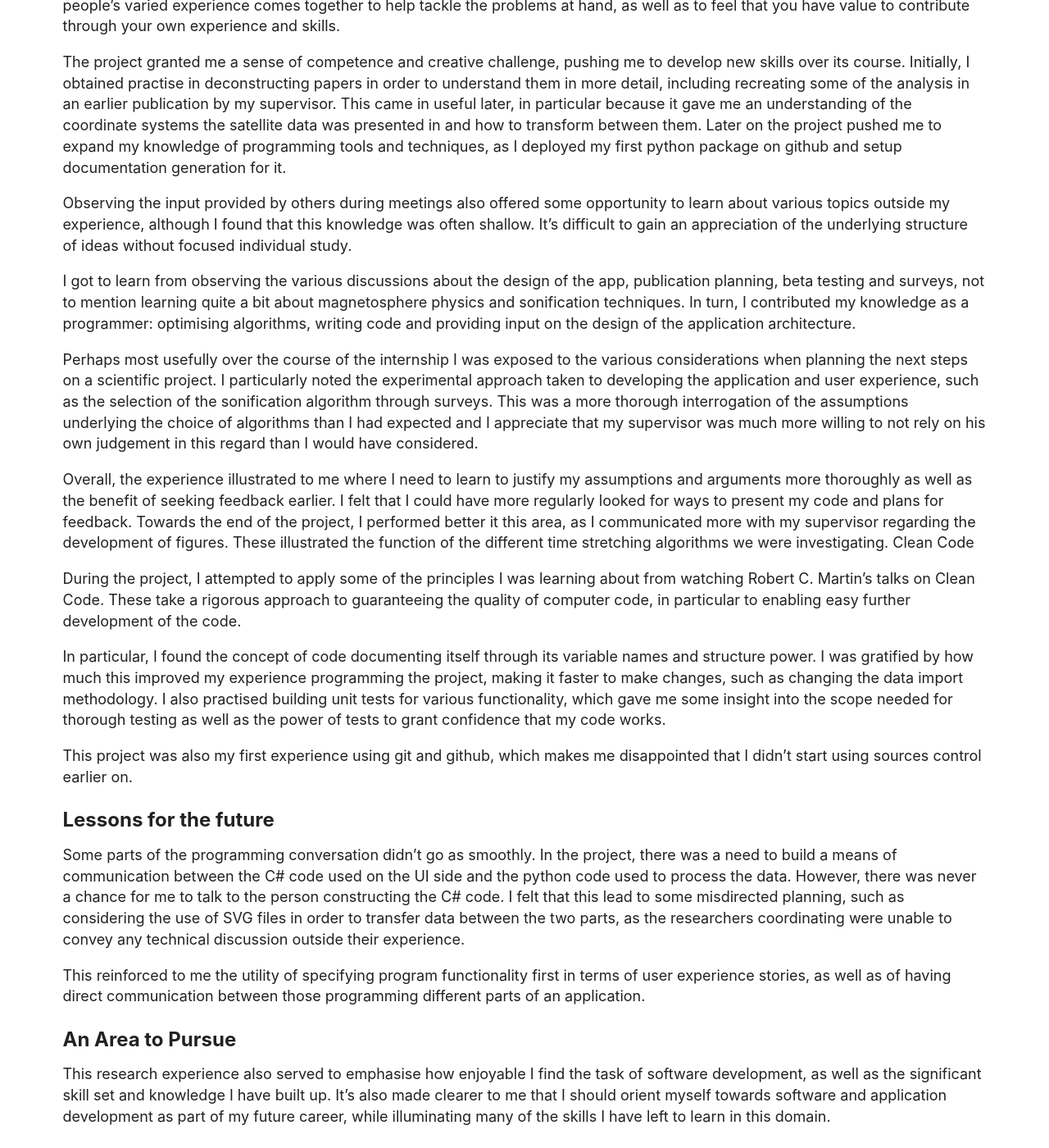
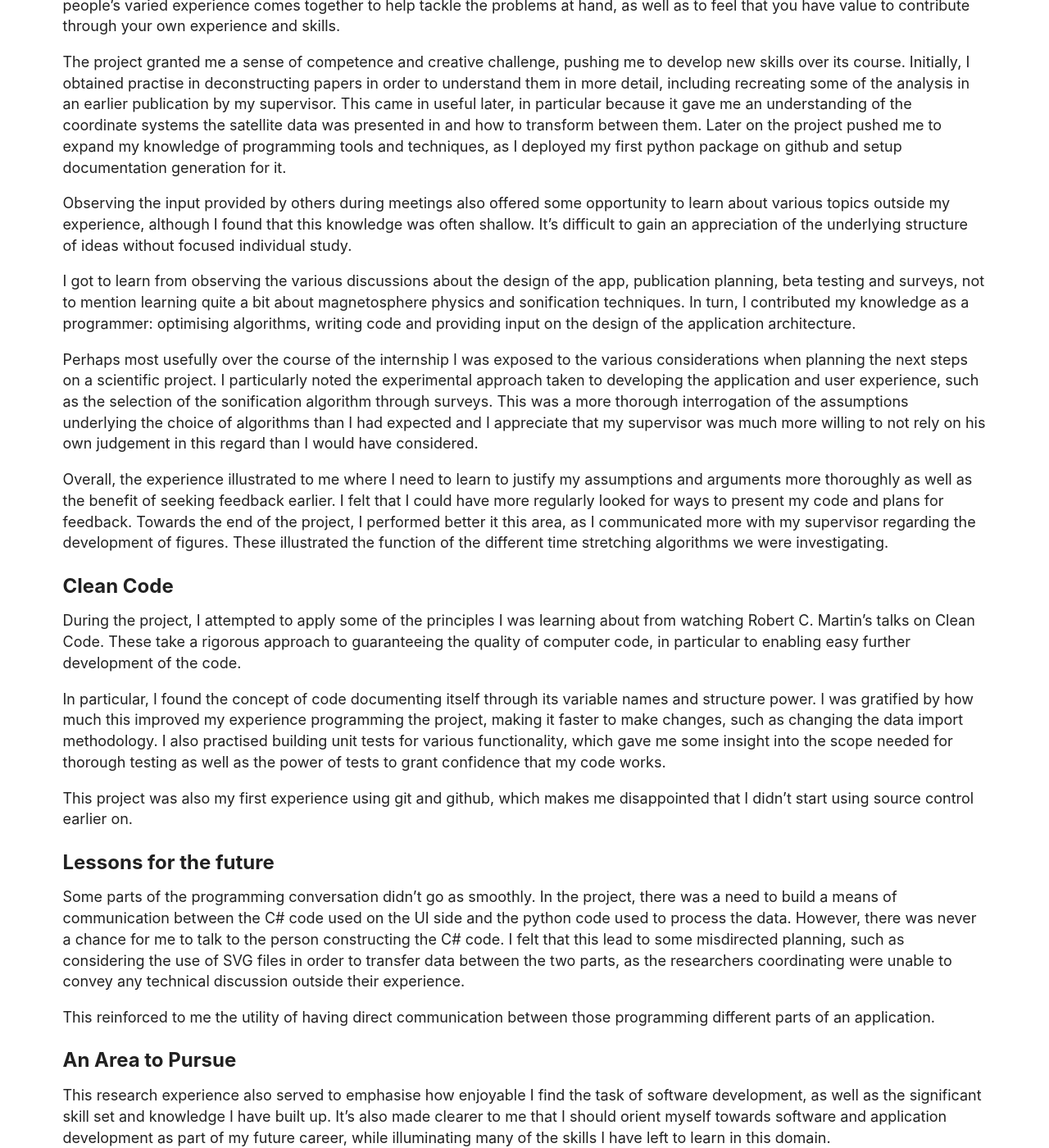
Before and after one commit to TheMuonNeutrino/TheMuonNeutrino.github.io, a Jekyll site: the page built from articles/_posts/2021-08-12-Coding In a Team Environment - Research Internship.md, in a window 1280 px wide and 1400 px high, scrolled down 608 px. Shown: the whole window at 82% size. Built offline with Jekyll 4.4.1, drawn with Linux system fonts in a browser that asks for light colours; before the commit the page ends 1983 px from its top, so only the background shows below that; some of the changed text lies outside the part shown.

Commit message:
Edited Coding in a Team ....

```diff
--- a/articles/_posts/2021-08-12-Coding In a Team Environment - Research Internship.md
+++ b/articles/_posts/2021-08-12-Coding In a Team Environment - Research Internship.md
@@ -21,19 +21,20 @@ I got to learn from observing the various discussions about the design of the ap
 Perhaps most usefully over the course of the internship I was exposed to the various considerations when planning the next steps on a scientific project. I particularly noted the experimental approach taken to developing the application and user experience, such as the selection of the sonification algorithm through surveys. This was a more thorough interrogation of the assumptions underlying the choice of algorithms than I had expected and I appreciate that my supervisor was much more willing to not rely on his own judgement in this regard than I would have considered.
 
 Overall, the experience illustrated to me where I need to learn to justify my assumptions and arguments more thoroughly as well as the benefit of seeking feedback earlier. I felt that I could have more regularly looked for ways to present my code and plans for feedback. Towards the end of the project, I performed better it this area, as I communicated more with my supervisor regarding the development of figures. These illustrated the function of the different time stretching algorithms we were investigating.
-Clean Code
+
+## Clean Code
 
 During the project, I attempted to apply some of the principles I was learning about from watching Robert C. Martin’s talks on Clean Code. These take a rigorous approach to guaranteeing the quality of computer code, in particular to enabling easy further development of the code.
 
 In particular, I found the concept of code documenting itself through its variable names and structure power. I was gratified by how much this improved my experience programming the project, making it faster to make changes, such as changing the data import methodology. I also practised building unit tests for various functionality, which gave me some insight into the scope needed for thorough testing as well as the power of tests to grant confidence that my code works.
 
-This project was also my first experience using git and github, which makes me disappointed that I didn’t start using sources control earlier on.
+This project was also my first experience using git and github, which makes me disappointed that I didn’t start using source control earlier on.
 
 ## Lessons for the future
 
 Some parts of the programming conversation didn’t go as smoothly. In the project, there was a need to build a means of communication between the C# code used on the UI side and the python code used to process the data. However, there was never a chance for me to talk to the person constructing the C# code. I felt that this lead to some misdirected planning, such as considering the use of SVG files in order to transfer data between the two parts, as the researchers coordinating were unable to convey any technical discussion outside their experience.
 
-This reinforced to me the utility of specifying program functionality first in terms of user experience stories, as well as of having direct communication between those programming different parts of an application.
+This reinforced to me the utility of having direct communication between those programming different parts of an application.
 
 ## An Area to Pursue
 
```
Also changed, not shown: other parts of articles/_posts/2021-08-12-Coding In a Team Environment - Research Internship.md (+1 -1 lines).
